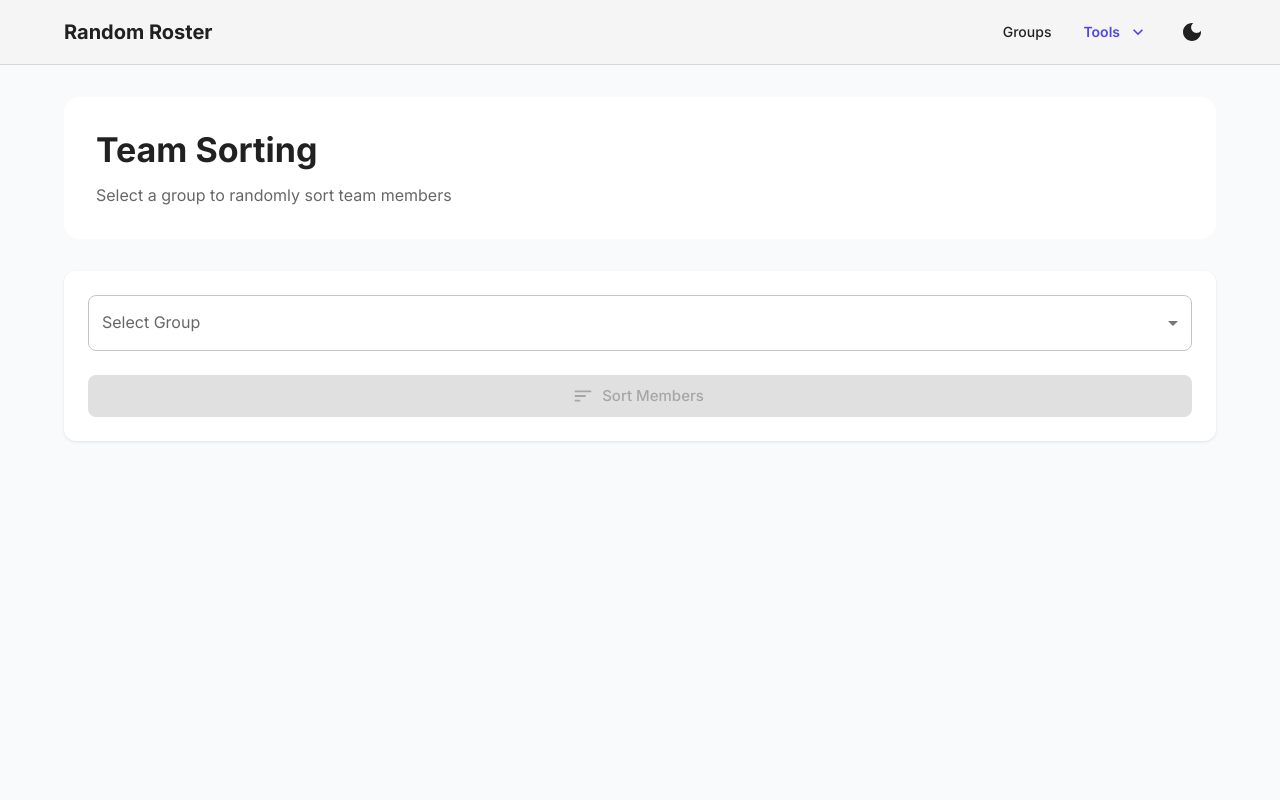
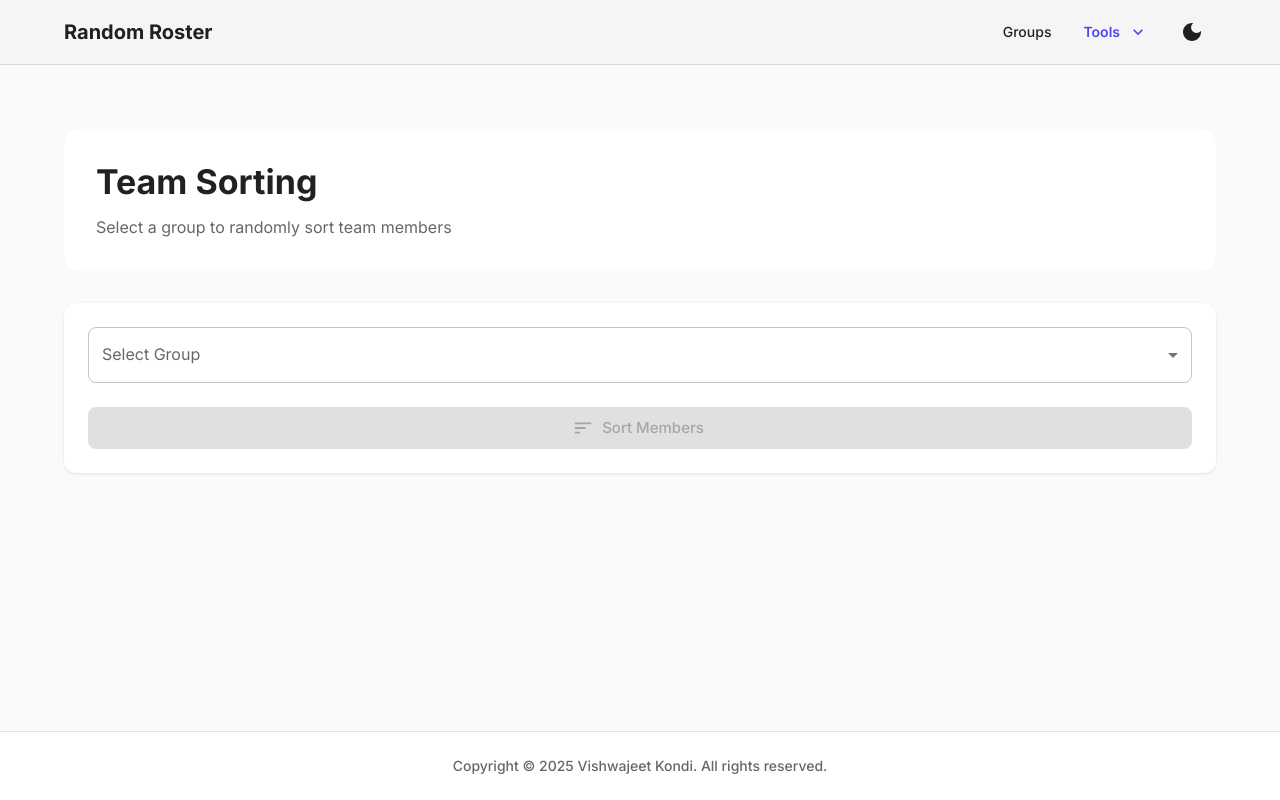
Before and after one commit to vkondi/random-roster, a Next.js app: page /sort in a window 1280 px wide. Built offline with nearby package versions, Linux system fonts and the light colour scheme.

Commit message:
feat: dark theme fix + LICENSE + footer component

```diff
--- a/src/app/globals.css
+++ b/src/app/globals.css
@@ -2,15 +2,8 @@
 @tailwind components;
 @tailwind utilities;
 
-:root {
-  --foreground-rgb: 0, 0, 0;
-  --background-rgb: 249, 250, 251;
-}
-
-body {
-  color: rgb(var(--foreground-rgb));
-  background: rgb(var(--background-rgb));
-}
+/* Let Material-UI handle the body background completely */
+/* Remove hardcoded body styles that override theme */
 
 @layer base {
   input[type='number']::-webkit-outer-spin-button,
--- a/src/app/layout.tsx
+++ b/src/app/layout.tsx
@@ -1,7 +1,9 @@
 import type { Metadata } from "next";
 import "./globals.css";
 import { Navigation } from "@/components/Navigation";
+import { Footer } from "@/components/Footer";
 import { Providers } from "./providers";
+import { Box } from "@mui/material";
 
 export const metadata: Metadata = {
   title: "Random Roster",
@@ -17,14 +19,22 @@ export default function RootLayout({
     <html lang="en" className="h-full">
       <body className="h-full antialiased">
         <Providers>
-          <div className="min-h-full flex flex-col">
+          <Box
+            sx={{
+              minHeight: '100vh',
+              display: 'flex',
+              flexDirection: 'column',
+              backgroundColor: 'background.default',
+            }}
+          >
             <Navigation />
-            <main className="flex-1">
-              <div className="mx-auto max-w-7xl px-4 sm:px-6 lg:px-8 py-8">
+            <Box component="main" sx={{ flex: 1 }}>
+              <Box sx={{ mx: 'auto', maxWidth: '7xl', px: { xs: 2, sm: 3, lg: 4 }, py: 4 }}>
                 {children}
-              </div>
-            </main>
-          </div>
+              </Box>
+            </Box>
+            <Footer />
+          </Box>
         </Providers>
 
         {/* Cloudfare Web Analytics */}
--- a/src/app/page.tsx
+++ b/src/app/page.tsx
@@ -1,10 +1,10 @@
-'use client';
+"use client";
 
-import { useEffect } from 'react';
-import { useRouter, usePathname } from 'next/navigation';
-import Link from 'next/link';
-import { motion } from 'framer-motion';
-import { useStore } from '@/store/useStore';
+import { useEffect } from "react";
+import { useRouter, usePathname } from "next/navigation";
+import Link from "next/link";
+import { motion } from "framer-motion";
+import { useStore } from "@/store/useStore";
 import {
   Box,
   Container,
@@ -12,15 +12,15 @@ import {
   Card,
   CardContent,
   Paper,
-} from '@mui/material';
+} from "@mui/material";
 import {
   Shuffle as ShuffleIcon,
   Sort as SortIcon,
   Group as GroupIcon,
   ArrowForward as ArrowForwardIcon,
   Casino as CasinoIcon,
-} from '@mui/icons-material';
-import { SvgIconComponent } from '@mui/icons-material';
+} from "@mui/icons-material";
+import { SvgIconComponent } from "@mui/icons-material";
 
 interface Feature {
   name: string;
@@ -32,46 +32,47 @@ interface Feature {
 
 const features: Feature[] = [
   {
-    name: 'Team Shuffler',
-    description: 'Create random groups by splitting team members equally.',
+    name: "Team Shuffler",
+    description: "Create random groups by splitting team members equally.",
     icon: ShuffleIcon,
-    href: '/shuffle',
-    color: 'primary.main',
+    href: "/shuffle",
+    color: "primary.main",
   },
   {
-    name: 'Team Sorting',
-    description: 'Sort team members randomly for fair and unbiased ordering.',
+    name: "Team Sorting",
+    description: "Sort team members randomly for fair and unbiased ordering.",
     icon: SortIcon,
-    href: '/sort',
-    color: 'primary.main',
+    href: "/sort",
+    color: "primary.main",
   },
   {
-    name: 'Create Team Pairs',
-    description: 'Create random pairs for buddy systems and pair programming.',
+    name: "Create Team Pairs",
+    description: "Create random pairs for buddy systems and pair programming.",
     icon: GroupIcon,
-    href: '/pairs',
-    color: 'primary.main',
+    href: "/pairs",
+    color: "primary.main",
   },
   {
-    name: 'Select Random Members',
-    description: 'Select random members for tasks and presentations.',
+    name: "Select Random Members",
+    description: "Select random members for tasks and presentations.",
     icon: CasinoIcon,
-    href: '/random',
-    color: 'primary.main',
+    href: "/random",
+    color: "primary.main",
   },
   {
-    name: 'Team Groups',
-    description: 'Create and manage custom groups of team members.',
+    name: "Team Groups",
+    description: "Create and manage custom groups of team members.",
     icon: GroupIcon,
-    href: '/groups',
-    color: 'primary.main',
+    href: "/groups",
+    color: "primary.main",
   },
   {
-    name: 'All-in-One',
-    description: 'Access all features in one place - shuffle, sort, pair, or select random members.',
+    name: "All-in-One",
+    description:
+      "Access all features in one place - shuffle, sort, pair, or select random members.",
     icon: ShuffleIcon,
-    href: '/all-in-one',
-    color: 'primary.main',
+    href: "/all-in-one",
+    color: "primary.main",
   },
 ];
 
@@ -80,15 +81,18 @@ export default function Home() {
   const pathname = usePathname();
   const groups = useStore((state) => state.groups);
 
+  console.log("groups:", groups);
+
   useEffect(() => {
     // Only redirect if we're on the home page and there are no groups
-    if (pathname === '/' && groups.length === 0) {
-      router.push('/groups');
+    if (pathname === "/" && groups.length === 0) {
+      console.log("Redirecting to /groups");
+      router.push("/groups");
     }
   }, [groups.length, router, pathname]);
 
   // Show loading state while redirecting
-  if (pathname === '/' && groups.length === 0) {
+  if (pathname === "/" && groups.length === 0) {
     return null;
   }
 
@@ -96,9 +100,22 @@ export default function Home() {
     <Container maxWidth="lg" sx={{ py: 4 }}>
       <Box sx={{ mb: 4 }}>
         <Paper elevation={0} sx={{ p: 4, borderRadius: 2 }}>
-          <Box sx={{ display: 'flex', justifyContent: 'space-between', alignItems: 'flex-start', flexWrap: 'wrap', gap: 2 }}>
+          <Box
+            sx={{
+              display: "flex",
+              justifyContent: "space-between",
+              alignItems: "flex-start",
+              flexWrap: "wrap",
+              gap: 2,
+            }}
+          >
             <Box sx={{ flex: 1, minWidth: 200 }}>
-              <Typography variant="h4" component="h1" gutterBottom fontWeight="bold">
+              <Typography
+                variant="h4"
+                component="h1"
+                gutterBottom
+                fontWeight="bold"
+              >
                 Welcome to Random Roster
               </Typography>
               <Typography variant="body1" color="text.secondary">
@@ -109,7 +126,13 @@ export default function Home() {
         </Paper>
       </Box>
 
-      <Box sx={{ display: 'grid', gridTemplateColumns: { xs: '1fr', sm: '1fr 1fr', md: '1fr 1fr 1fr' }, gap: 3 }}>
+      <Box
+        sx={{
+          display: "grid",
+          gridTemplateColumns: { xs: "1fr", sm: "1fr 1fr", md: "1fr 1fr 1fr" },
+          gap: 3,
+        }}
+      >
         {features.map((feature, index) => (
           <motion.div
             key={feature.name}
@@ -121,13 +144,13 @@ export default function Home() {
               component={Link}
               href={feature.href}
               sx={{
-                height: '100%',
-                display: 'flex',
-                flexDirection: 'column',
-                textDecoration: 'none',
-                transition: 'all 0.2s ease-in-out',
-                '&:hover': {
-                  transform: 'translateY(-4px)',
+                height: "100%",
+                display: "flex",
+                flexDirection: "column",
+                textDecoration: "none",
+                transition: "all 0.2s ease-in-out",
+                "&:hover": {
+                  transform: "translateY(-4px)",
                   boxShadow: 3,
                 },
               }}
@@ -137,11 +160,11 @@ export default function Home() {
                   sx={{
                     width: 48,
                     height: 48,
-                    borderRadius: '50%',
-                    bgcolor: 'primary.50',
-                    display: 'flex',
-                    alignItems: 'center',
-                    justifyContent: 'center',
+                    borderRadius: "50%",
+                    bgcolor: "primary.50",
+                    display: "flex",
+                    alignItems: "center",
+                    justifyContent: "center",
                     mb: 2,
                   }}
                 >
@@ -153,7 +176,15 @@ export default function Home() {
                 <Typography variant="body2" color="text.secondary" paragraph>
                   {feature.description}
                 </Typography>
-                <Box sx={{ display: 'flex', alignItems: 'center', color: 'primary.main', mt: 'auto', pt: 2 }}>
+                <Box
+                  sx={{
+                    display: "flex",
+                    alignItems: "center",
+                    color: "primary.main",
+                    mt: "auto",
+                    pt: 2,
+                  }}
+                >
                   <Typography variant="subtitle2" sx={{ mr: 1 }}>
                     Get started
                   </Typography>
@@ -169,7 +200,18 @@ export default function Home() {
         <Typography variant="h5" gutterBottom fontWeight="bold">
           Your Groups
         </Typography>
-        <Box sx={{ display: 'grid', gridTemplateColumns: { xs: '1fr', sm: '1fr 1fr', md: '1fr 1fr 1fr' }, gap: 3, mt: 1 }}>
+        <Box
+          sx={{
+            display: "grid",
+            gridTemplateColumns: {
+              xs: "1fr",
+              sm: "1fr 1fr",
+              md: "1fr 1fr 1fr",
+            },
+            gap: 3,
+            mt: 1,
+          }}
+        >
           {groups.map((group, index) => (
             <motion.div
               key={group.id}
@@ -179,26 +221,27 @@ export default function Home() {
             >
               <Card>
                 <CardContent sx={{ p: 3 }}>
-                  <Box sx={{ display: 'flex', alignItems: 'center', gap: 2 }}>
+                  <Box sx={{ display: "flex", alignItems: "center", gap: 2 }}>
                     <Box
                       sx={{
                         width: 40,
                         height: 40,
-                        borderRadius: '50%',
-                        bgcolor: 'primary.50',
-                        display: 'flex',
-                        alignItems: 'center',
-                        justifyContent: 'center',
+                        borderRadius: "50%",
+                        bgcolor: "primary.50",
+                        display: "flex",
+                        alignItems: "center",
+                        justifyContent: "center",
                       }}
                     >
-                      <GroupIcon sx={{ fontSize: 20, color: 'primary.main' }} />
+                      <GroupIcon sx={{ fontSize: 20, color: "primary.main" }} />
                     </Box>
                     <Box>
                       <Typography variant="h6" gutterBottom={false}>
                         {group.name}
                       </Typography>
                       <Typography variant="body2" color="text.secondary">
-                        {group.members.length} {group.members.length === 1 ? 'member' : 'members'}
+                        {group.members.length}{" "}
+                        {group.members.length === 1 ? "member" : "members"}
                       </Typography>
                     </Box>
                   </Box>
--- /dev/null
+++ b/src/components/Footer.tsx
@@ -0,0 +1,32 @@
+'use client';
+
+import { Box, Typography } from '@mui/material';
+
+export const Footer = () => {
+  const currentYear = new Date().getFullYear();
+
+  return (
+    <Box
+      component="footer"
+      sx={{
+        py: 3,
+        px: { xs: 2, sm: 4, lg: 8 },
+        mt: 'auto',
+        borderTop: '1px solid',
+        borderColor: 'divider',
+        backgroundColor: 'background.paper',
+      }}
+    >
+      <Typography
+        variant="body2"
+        color="text.secondary"
+        align="center"
+        sx={{
+          fontWeight: 500,
+        }}
+      >
+        Copyright © {currentYear} Vishwajeet Kondi. All rights reserved.
+      </Typography>
+    </Box>
+  );
+};
```
Also changed, not shown: 2 other files (tests, documents, lock files or other folders).
